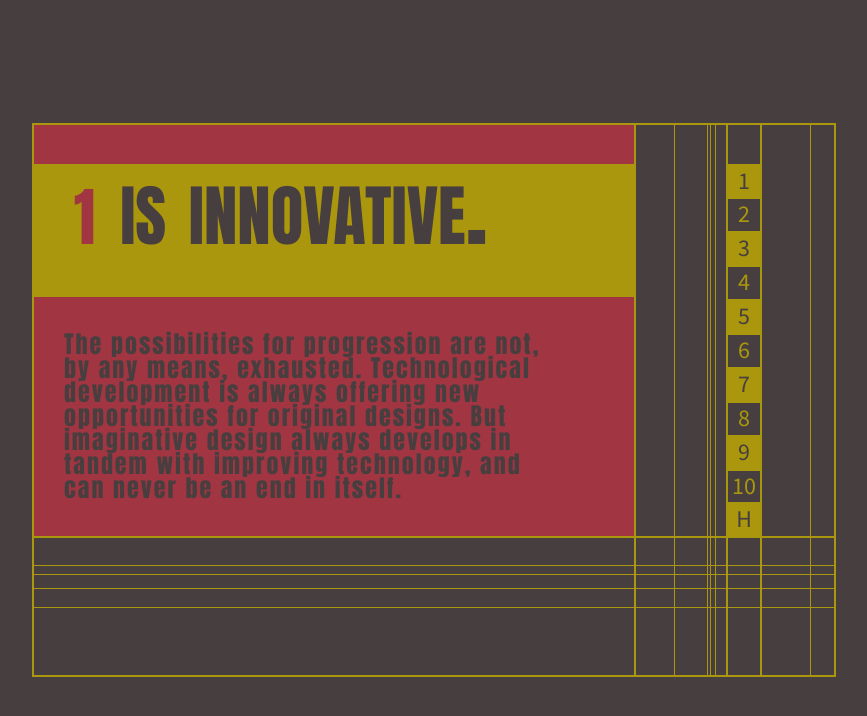
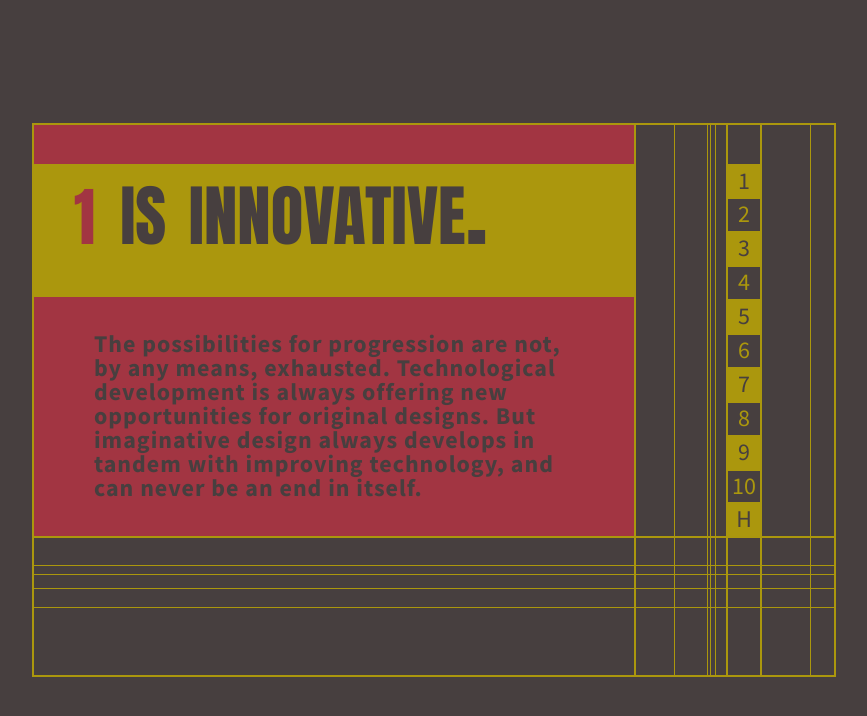
Before and after one commit to serenaeggers/serena-assignment3, a plain HTML site: page simple-web-project-template-master/rule01.html in a window 1280 px wide. Shown: the whole page, without its empty margins (206-1073 px from the left). Drawn offline with Linux system fonts and the light colour scheme.

Commit message:
Tweak rule1

```diff
--- a/simple-web-project-template-master/css/main.css
+++ b/simple-web-project-template-master/css/main.css
@@ -191,11 +191,12 @@ a
 
 .text1
 {
-   font-family: Impact;
    background-color: #a23542;
    color: #473f3f;
-   padding-left: 30px;
+   padding-left: 60px;
    margin-top: -15px;
+   font-weight: 700;
+   letter-spacing: 1px;
 }
 
 .main2
--- a/simple-web-project-template-master/rule01.html
+++ b/simple-web-project-template-master/rule01.html
@@ -13,7 +13,7 @@
       <div class="main1">
       <div class="spacer"></div>
       <h1 class="title1">1 <span> is innovative.</span></h1>
-      <p class="text1">The possibilities for progression are not, by any means, exhausted. Technological development is always offering new opportunities for original designs. But imaginative design always develops in tandem with improving technology, and <br>can never be an end in itself.</p>
+      <p class="text1">The possibilities for progression are not, by any means, exhausted. Technological development is always offering new opportunities for original designs. But imaginative design always develops in tandem with improving technology, and can never be an end in itself.</p>
       </div>
    </main>
    <div class="column">
```
